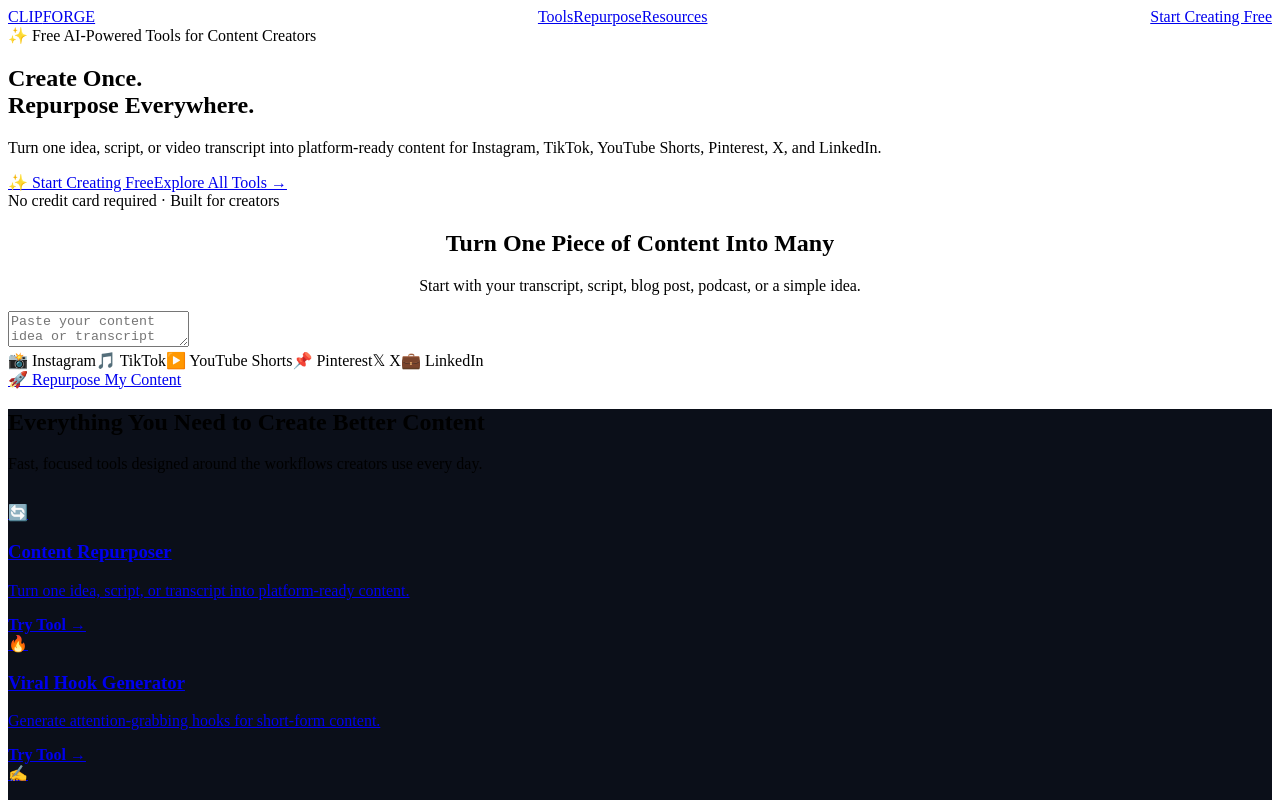
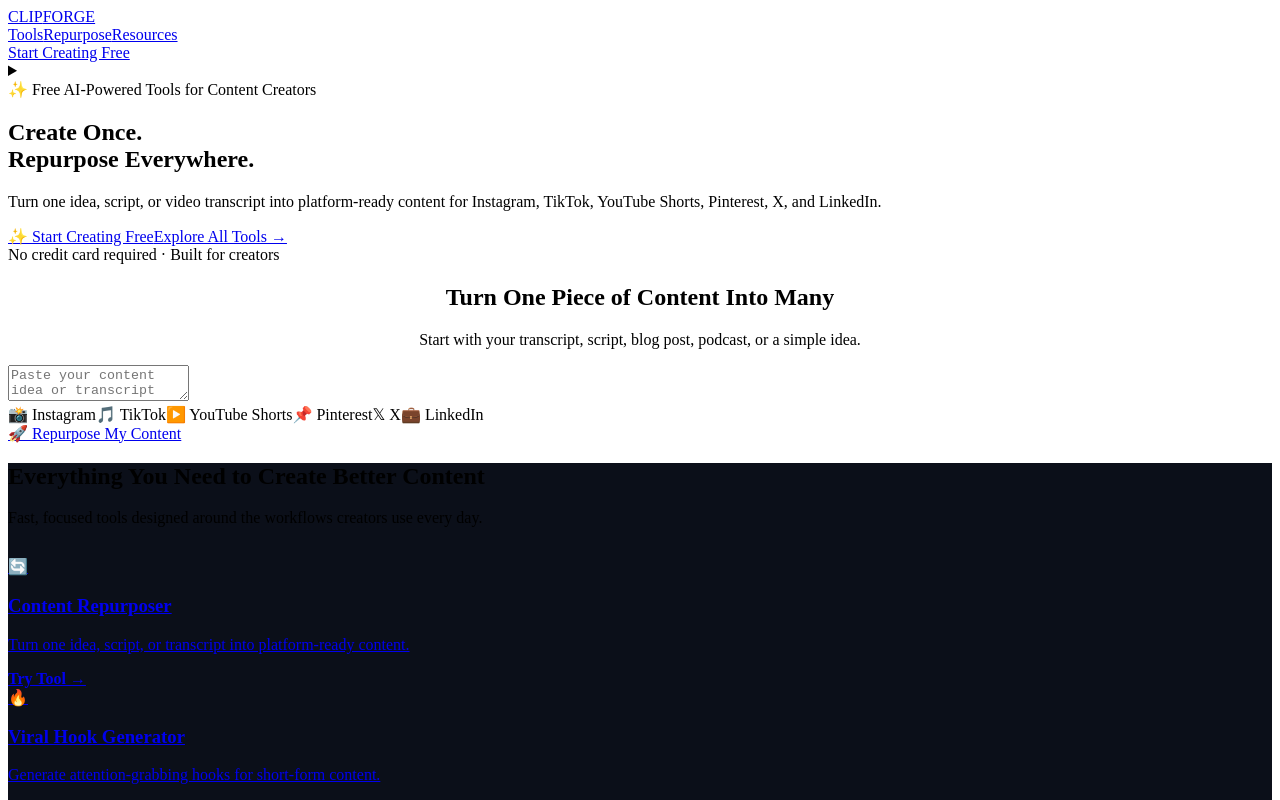
Before and after one commit to shailesh21983/clipforge, a Next.js app in the folder clipforge/: page / in a window 1280 px wide. Shown: the top 800 px of the page. Built offline with nearby package versions, Linux system fonts and the light colour scheme.

Commit message:
Update components.js

```diff
--- a/clipforge/app/components.js
+++ b/clipforge/app/components.js
@@ -1,2 +1,56 @@
-export function Header(){return <div className="nav"><div className="wrap" style={{display:"flex",alignItems:"center",justifyContent:"space-between",width:"100%"}}><a className="logo" href="/">CLIP<span>FORGE</span></a><div className="links"><a href="/tools">Tools</a><a href="/content-repurposer">Repurpose</a><a href="#resources">Resources</a></div><a className="btn" href="/content-repurposer">Start Creating Free</a></div></div>}
-export function Footer(){return <footer className="footer"><div className="wrap">© {new Date().getFullYear()} ClipForge · Create Once. Repurpose Everywhere.</div></footer>}
+export function Header() {
+  return (
+    <header className="site-nav">
+      <div className="wrap site-nav-inner">
+
+        <a className="logo" href="/">
+          CLIP<span>FORGE</span>
+        </a>
+
+        {/* Desktop Navigation */}
+        <nav className="desktop-nav">
+          <a href="/tools">Tools</a>
+          <a href="/content-repurposer">Repurpose</a>
+          <a href="#resources">Resources</a>
+        </nav>
+
+        <a className="desktop-create-btn" href="/content-repurposer">
+          Start Creating Free
+        </a>
+
+        {/* Mobile Menu */}
+        <details className="mobile-menu">
+          <summary aria-label="Open navigation menu">
+            <span></span>
+            <span></span>
+            <span></span>
+          </summary>
+
+          <div className="mobile-menu-panel">
+            <a href="/tools">Tools</a>
+            <a href="/content-repurposer">Repurpose</a>
+            <a href="#resources">Resources</a>
+
+            <a
+              className="mobile-create-btn"
+              href="/content-repurposer"
+            >
+              ✨ Start Creating Free
+            </a>
+          </div>
+        </details>
+
+      </div>
+    </header>
+  );
+}
+
+export function Footer() {
+  return (
+    <footer className="footer">
+      <div className="wrap">
+        © {new Date().getFullYear()} ClipForge · Create Once. Repurpose Everywhere.
+      </div>
+    </footer>
+  );
+}
```
